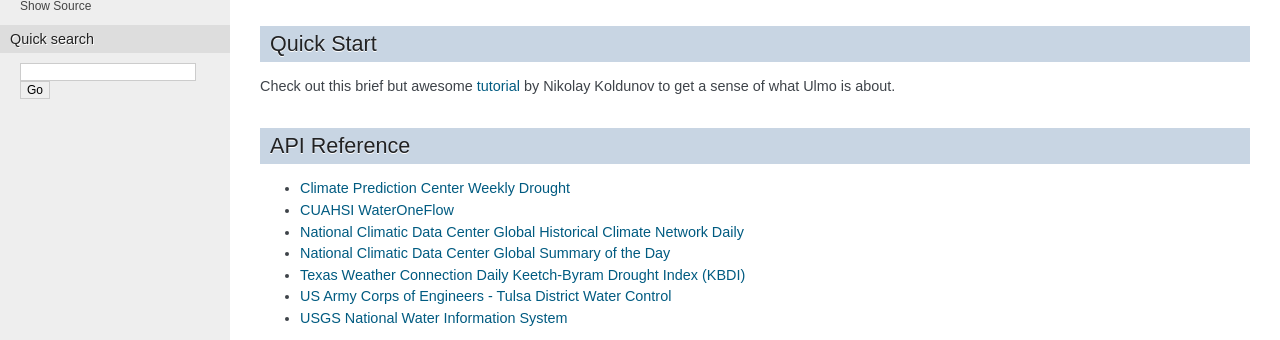
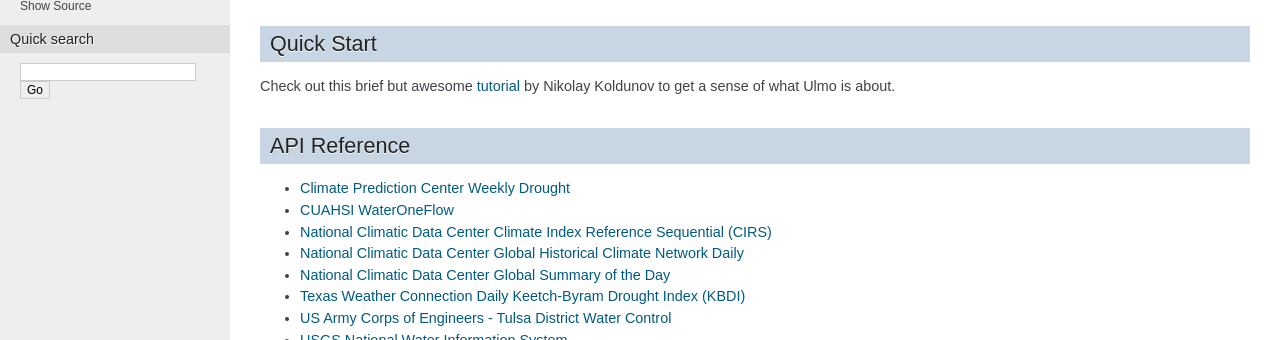
Before and after one commit to ulmo-dev/ulmo, a Sphinx documentation site: the page built from docs/index.rst, in a window 1280 px wide, cut to the strip 311-651 px from the top of the page. Built offline with Sphinx 7.4.7, drawn with Linux system fonts in a browser that asks for light colours.

Commit message:
add ncdc.cirs to API docs

```diff
--- a/docs/api.rst
+++ b/docs/api.rst
@@ -14,6 +14,12 @@
 
 .. automodule:: ulmo.cuahsi.wof
    :members: get_sites, get_site_info, get_values, get_variable_info
+
+
+National Climatic Data Center Climate Index Reference Sequential (CIRS)
+=======================================================================
+.. automodule:: ulmo.ncdc.cirs
+   :members: get_data
 
 
 National Climatic Data Center Global Historical Climate Network Daily
```
